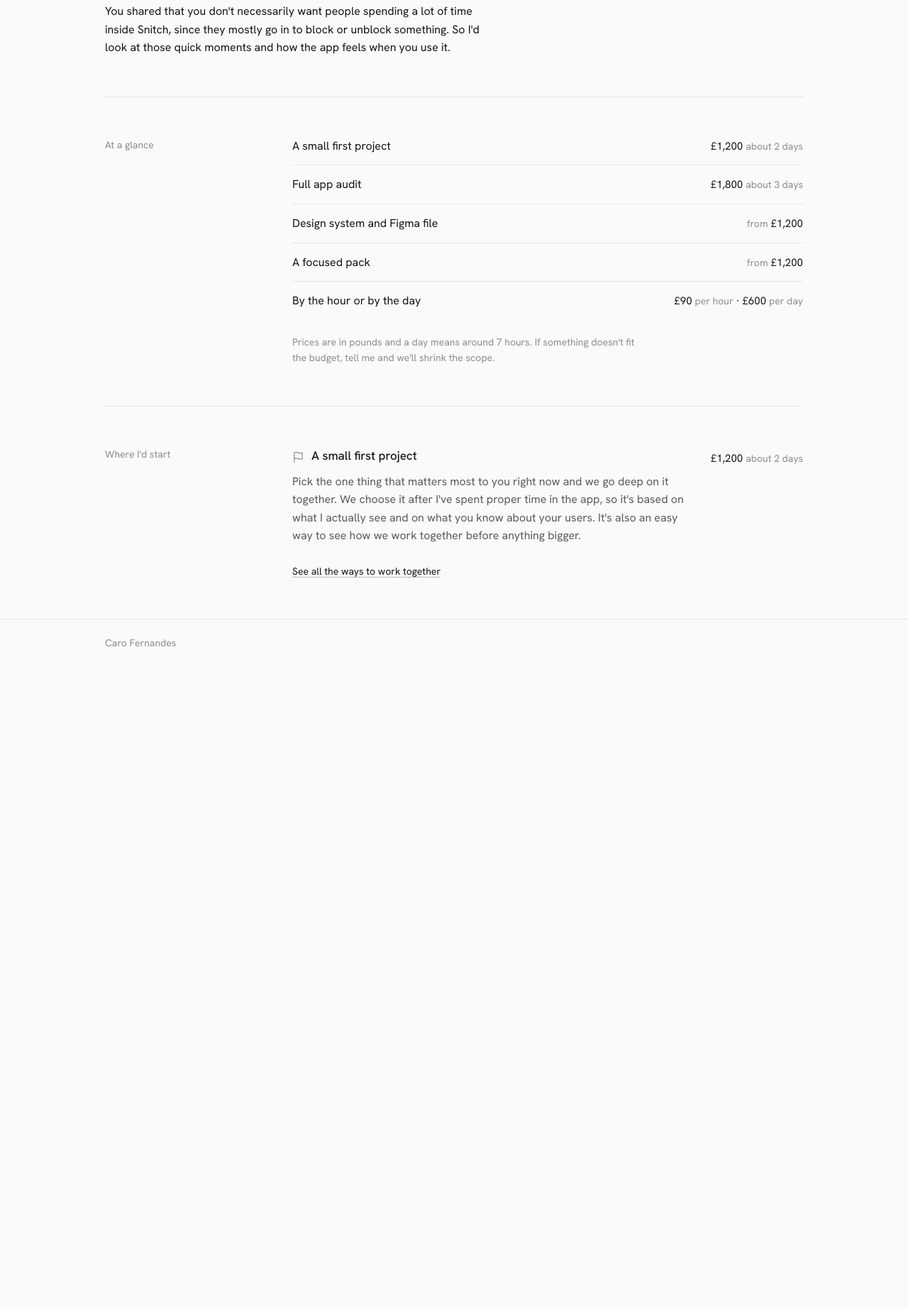
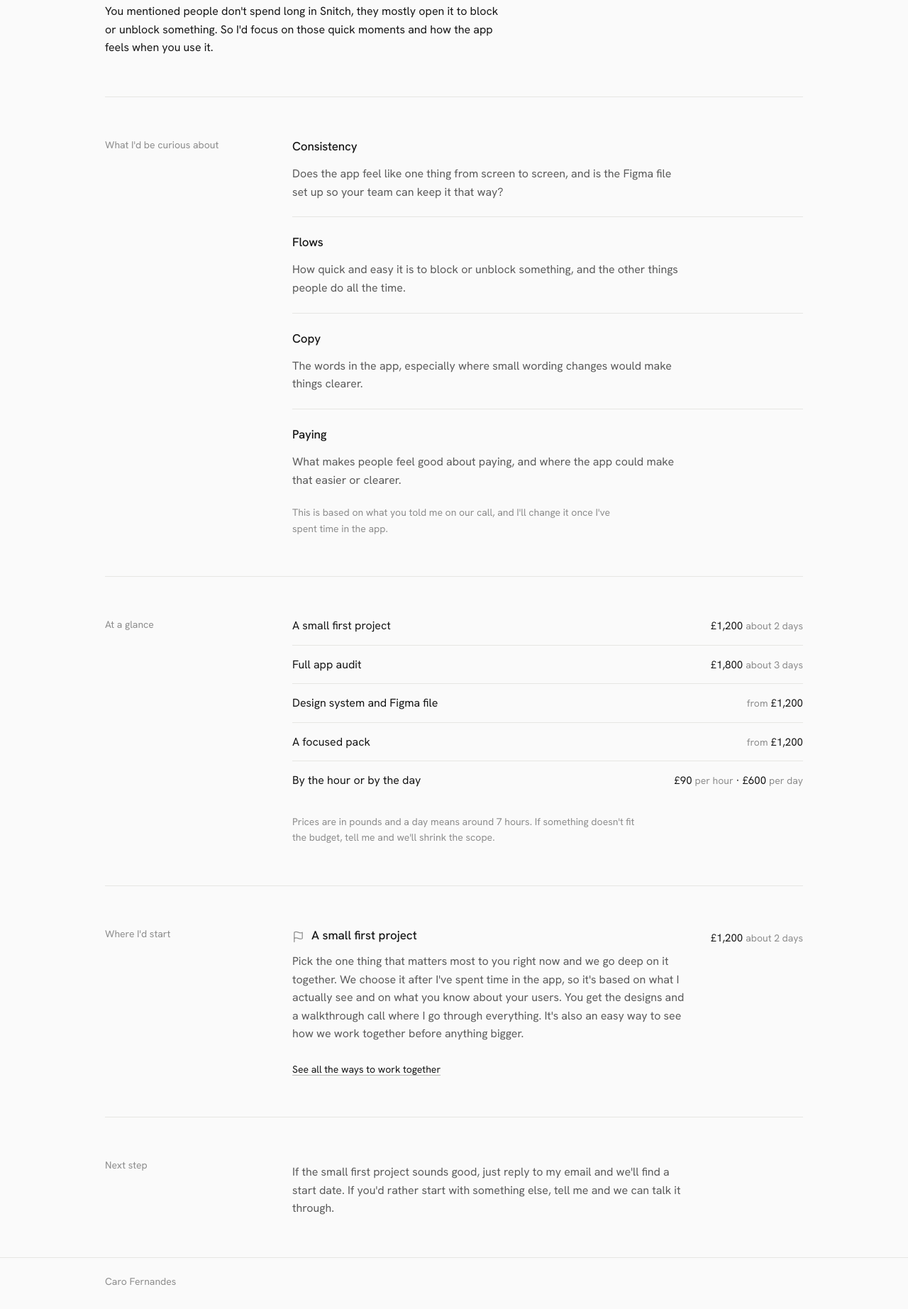
Before and after one commit to carolinavidalf/snitch-proposal, a plain HTML site: page index.html in a window 1280 px wide. Shown: the part 305-2150 px from the top of the page at 71% size. Before the commit the page ends 1251 px from the top, so only its background shows below. Drawn offline with Linux system fonts and the light colour scheme.

Commit message:
Tighten proposal copy and add a next step
Clarify timing, say what the small project includes, separate the focused
pack from the first project, move the Snitch-specific focus to the home
page, and add a next step.

Co-Authored-By: Claude Opus 5.5 <noreply@anthropic.com>
Claude-Session: https://claude.ai/code/session_01Ry23vpQCqXg6URaXzEGDvD

```diff
--- a/index.html
+++ b/index.html
@@ -25,7 +25,30 @@
     <section class="hero" style="padding-bottom:56px">
       <div>
         <h1>Ways we could work together on Snitch</h1>
-        <p class="lead">You shared that you don't necessarily want people spending a lot of time inside Snitch, since they mostly go in to block or unblock something. So I'd look at those quick moments and how the app feels when you use it.</p>
+        <p class="lead">You mentioned people don't spend long in Snitch, they mostly open it to block or unblock something. So I'd focus on those quick moments and how the app feels when you use it.</p>
+      </div>
+    </section>
+
+    <section class="row">
+      <div class="label">What I'd be curious about</div>
+      <div class="lens">
+        <div class="item">
+          <h2>Consistency</h2>
+          <p>Does the app feel like one thing from screen to screen, and is the Figma file set up so your team can keep it that way?</p>
+        </div>
+        <div class="item">
+          <h2>Flows</h2>
+          <p>How quick and easy it is to block or unblock something, and the other things people do all the time.</p>
+        </div>
+        <div class="item">
+          <h2>Copy</h2>
+          <p>The words in the app, especially where small wording changes would make things clearer.</p>
+        </div>
+        <div class="item">
+          <h2>Paying</h2>
+          <p>What makes people feel good about paying, and where the app could make that easier or clearer.</p>
+        </div>
+        <p class="fine">This is based on what you told me on our call, and I'll change it once I've spent time in the app.</p>
       </div>
     </section>
 
@@ -54,9 +77,16 @@
             </div>
             <div class="price">£1,200 <small>about 2 days</small></div>
           </div>
-          <p class="desc">Pick the one thing that matters most to you right now and we go deep on it together. We choose it after I've spent proper time in the app, so it's based on what I actually see and on what you know about your users. It's also an easy way to see how we work together before anything bigger.</p>
+          <p class="desc">Pick the one thing that matters most to you right now and we go deep on it together. We choose it after I've spent time in the app, so it's based on what I actually see and on what you know about your users. You get the designs and a walkthrough call where I go through everything. It's also an easy way to see how we work together before anything bigger.</p>
         </div>
         <p class="fine"><a href="ways.html">See all the ways to work together</a></p>
+      </div>
+    </section>
+
+    <section class="row">
+      <div class="label">Next step</div>
+      <div>
+        <p class="desc">If the small first project sounds good, just reply to my email and we'll find a start date. If you'd rather start with something else, tell me and we can talk it through.</p>
       </div>
     </section>
   </div>
```
Also changed, not shown: process.html (+5 -21 lines), ways.html (+3 -3 lines).
